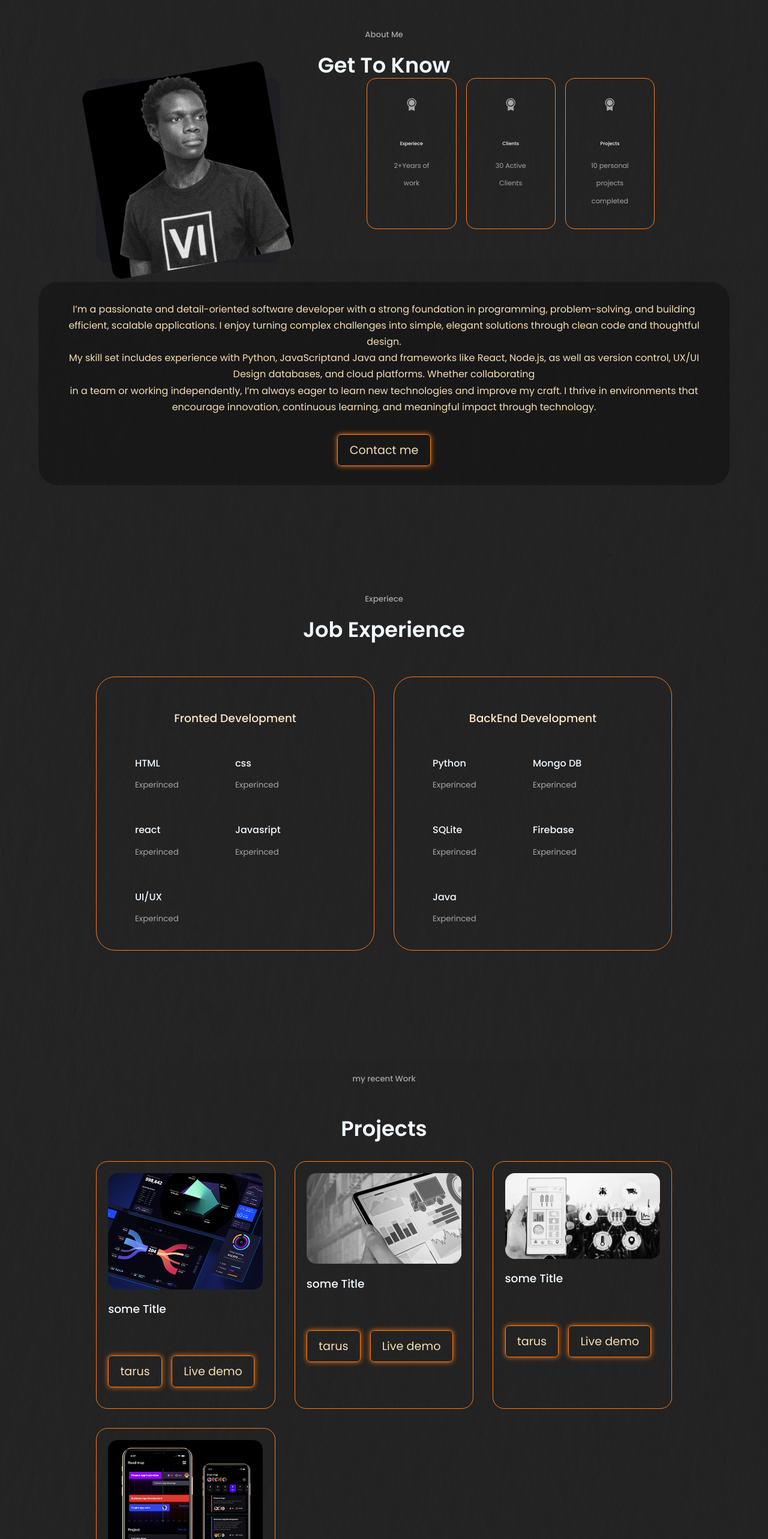
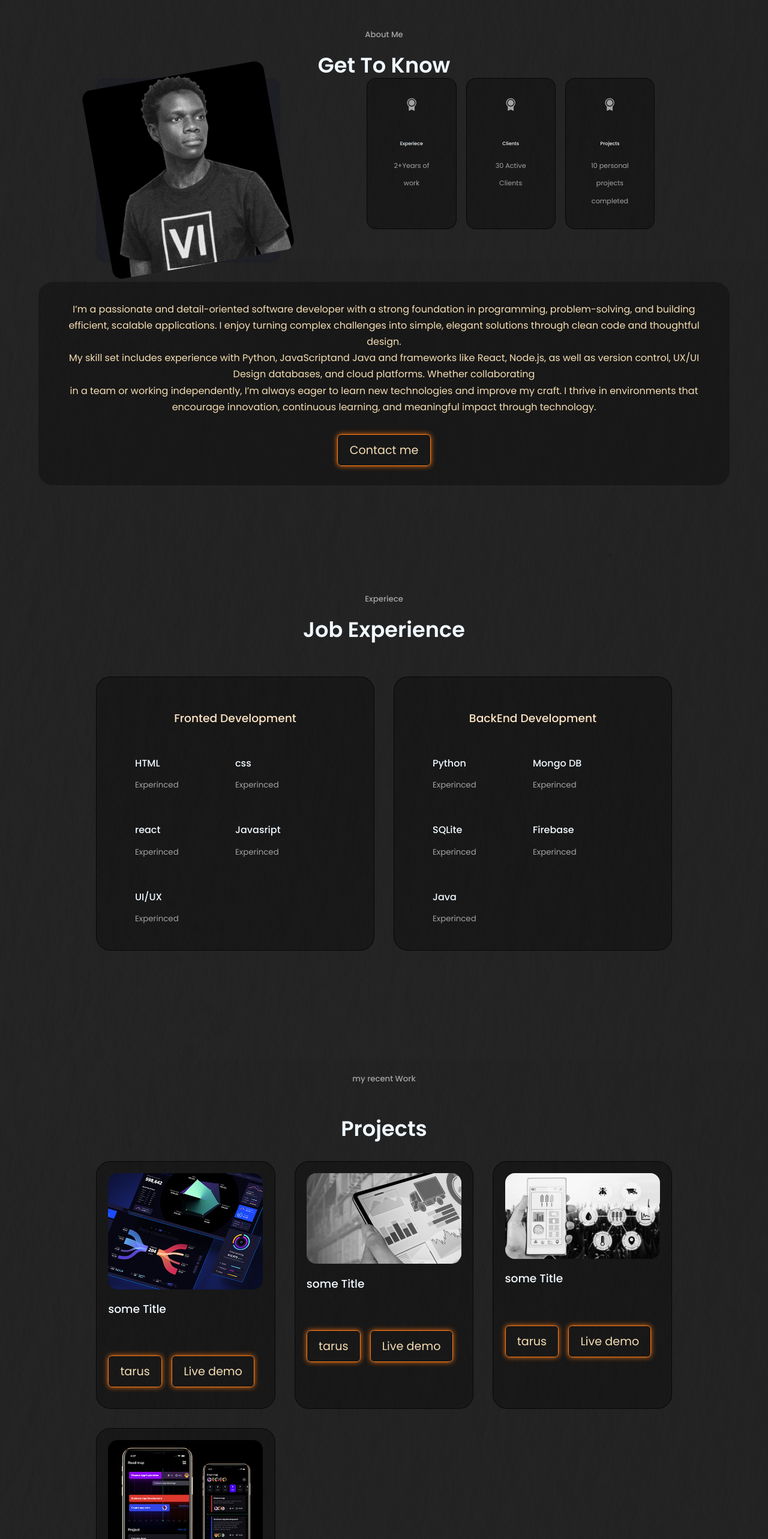
Before and after one commit to OwuorV/vinprofile, a React (Vite) app: page / in a window 1280 px wide. Shown: the part 900-3466 px from the top of the page at 60% size. Built offline with nearby package versions, Linux system fonts and the light colour scheme.

Commit message:
changing backgrounds and borders

```diff
--- a/src/components/about/about.css
+++ b/src/components/about/about.css
@@ -36,8 +36,9 @@
   gap: 1rem;
 }
 .about_card {
-  background: transparent;
-  border: 1px solid var(--color-primary);
+  border-radius: 1.5rem;
+  background: rgba(0, 0, 0, 0.3);
+  border: 0.5px solid rgba(0, 0, 0, 0.7);
   border-radius: 1rem;
   padding: 2rem;
   text-align: center;
@@ -65,7 +66,7 @@
 
   color: wheat;
 
-  border-radius: 2rem;
+  border-radius: 1.5rem;
   background: rgba(0, 0, 0, 0.3);
   display: flex;
   justify-content: center;
--- a/src/components/contact/contacts.css
+++ b/src/components/contact/contacts.css
@@ -21,9 +21,9 @@
   flex-direction: column;
   background: transparent;
   padding: 1.2rem;
-  border: 0.5px solid var(--color-primary);
-  border-radius: 1.2rem;
-  border: 1px solid transparent;
+  border-radius: 1.5rem;
+  background: rgba(0, 0, 0, 0.3);
+  border: 0.5px solid rgba(0, 0, 0, 0.7);
   transition: var(--transition);
   color: wheat;
   justify-content: center;
--- a/src/components/experience/experience.css
+++ b/src/components/experience/experience.css
@@ -10,15 +10,15 @@
   gap: 2rem;
 }
 .experience_container > div {
-  background: transparent;
   padding: 2.4rem 4rem;
-  border-radius: 2rem;
-  border: 1px solid var(--color-primary);
+  border-radius: 1.5rem;
+  background: rgba(0, 0, 0, 0.3);
+  border: 0.5px solid rgba(0, 0, 0, 0.7);
   transition: var(--transition);
 }
 .experience_container > div:hover {
   background: transparent;
-  border-color: aliceblue;
+  border-color: var(--color-primary);
   cursor: pointer;
 }
 .experience_container > div h3 {
--- a/src/components/portfolio/portfolio.css
+++ b/src/components/portfolio/portfolio.css
@@ -20,10 +20,10 @@
 }
 
 .portfolio_item {
-  background: transparent;
   padding: 1.2rem;
-  border-radius: 1.2rem;
-  border: 1px solid var(--color-primary);
+  border-radius: 1.5rem;
+  background: rgba(0, 0, 0, 0.3);
+  border: 0.5px solid rgba(0, 0, 0, 0.7);
   transition: var(--transition);
 }
 
```
